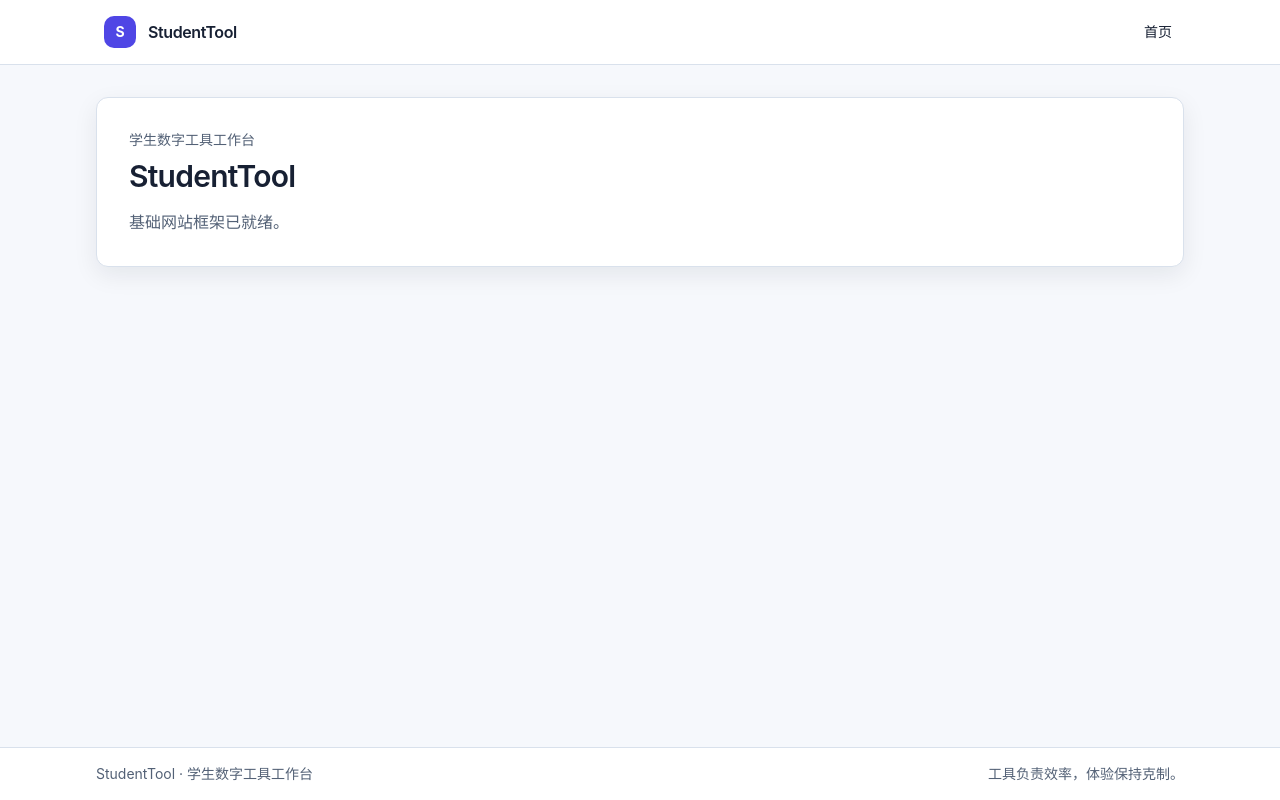
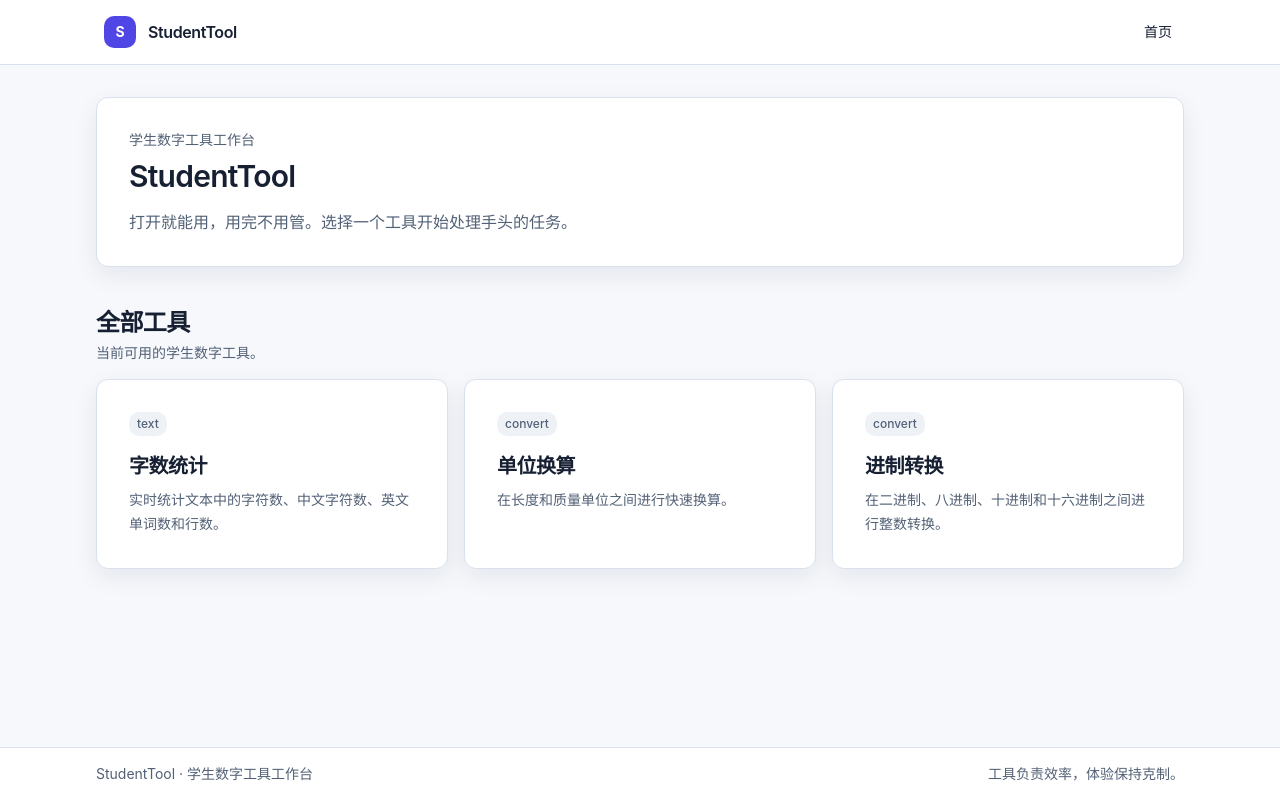
Before and after one commit to yyh31415926/StudentTool, a Next.js app: page / in a window 1280 px wide. Built offline with nearby package versions, Linux system fonts and the light colour scheme.

Commit message:
Phase 4-C

```diff
--- a/src/app/page.tsx
+++ b/src/app/page.tsx
@@ -1,8 +1,13 @@
+import { ToolCard } from "@/components/tools/ToolCard";
 import { Card } from "@/components/ui/Card";
+import { getAllTools } from "@/lib/tools/registry";
 
 export default function Home() {
+  const tools = getAllTools();
+
   return (
     <div className="mx-auto flex w-full max-w-content flex-1 items-start px-page py-page-lg md:px-page-lg">
+      <div className="w-full space-y-10">
         <Card className="w-full">
           <p className="text-sm font-medium text-muted-foreground">
             学生数字工具工作台
@@ -11,9 +16,30 @@ export default function Home() {
             StudentTool
           </h1>
           <p className="mt-4 max-w-prose text-base text-muted-foreground">
-          基础网站框架已就绪。
+            打开就能用，用完不用管。选择一个工具开始处理手头的任务。
           </p>
         </Card>
+
+        <section aria-labelledby="all-tools-heading">
+          <div className="mb-4">
+            <h2
+              className="text-2xl font-semibold tracking-tight"
+              id="all-tools-heading"
+            >
+              全部工具
+            </h2>
+            <p className="mt-1 text-sm text-muted-foreground">
+              当前可用的学生数字工具。
+            </p>
+          </div>
+
+          <div className="grid grid-cols-1 gap-4 sm:grid-cols-2 lg:grid-cols-3">
+            {tools.map((tool) => (
+              <ToolCard key={tool.id} tool={tool} />
+            ))}
+          </div>
+        </section>
+      </div>
     </div>
   );
 }
--- /dev/null
+++ b/src/components/tools/ToolCard.tsx
@@ -0,0 +1,33 @@
+import Link from "next/link";
+import { Card } from "@/components/ui/Card";
+import type { ToolDefinition } from "@/types/tools";
+
+type ToolCardData = Pick<
+  ToolDefinition,
+  "id" | "name" | "description" | "category"
+>;
+
+type ToolCardProps = {
+  tool: ToolCardData;
+};
+
+export function ToolCard({ tool }: ToolCardProps) {
+  return (
+    <Link
+      className="block rounded-card focus-visible:outline focus-visible:outline-2 focus-visible:outline-offset-2 focus-visible:outline-focus"
+      href={`/tools/${tool.id}`}
+    >
+      <Card className="flex h-full flex-col transition-colors hover:border-focus">
+        <span className="w-fit rounded-control bg-surface-muted px-2 py-1 text-xs font-medium text-muted-foreground">
+          {tool.category}
+        </span>
+        <h2 className="mt-4 text-xl font-semibold tracking-tight">
+          {tool.name}
+        </h2>
+        <p className="mt-2 text-sm leading-6 text-muted-foreground">
+          {tool.description}
+        </p>
+      </Card>
+    </Link>
+  );
+}
```
Also changed, not shown: 1 other file (tests, documents, lock files or other folders). Lines whose indentation alone changed are shown as unchanged.
